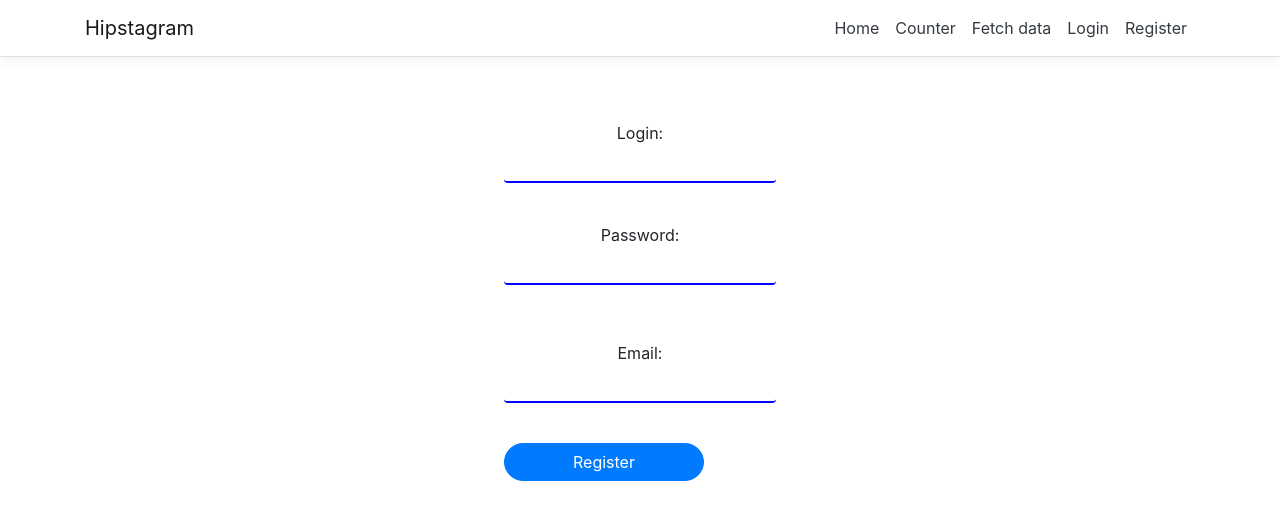
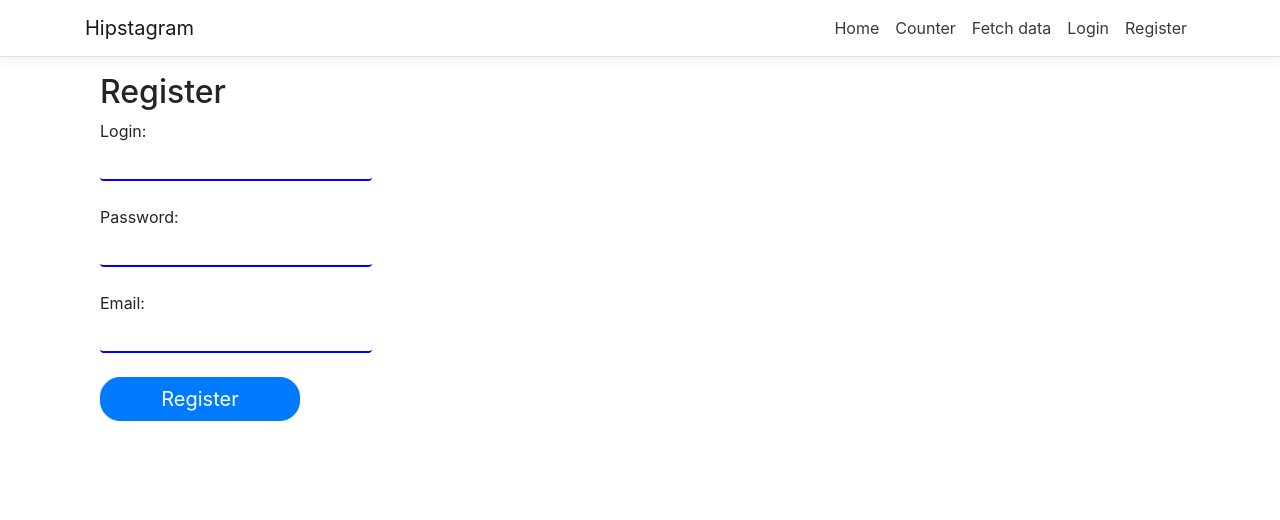
Before and after one commit to krilek/Hipstagram, a React (Create React App) app in the folder Hipstagram/ClientApp/: page /register in a window 1280 px wide. Shown: the top 520 px of the page. Built offline with nearby package versions, Linux system fonts and the light colour scheme.

Commit message:
layouts fix last version

```diff
--- a/Hipstagram/ClientApp/src/App.css
+++ b/Hipstagram/ClientApp/src/App.css
@@ -2,7 +2,6 @@ input {
     border: none !important;
     border-radius: 4px;
     border-bottom: 2px solid blue !important;
-    transition: 0.3s;
 }
 input:focus{
     box-shadow: none !important;
@@ -10,7 +9,7 @@ input:focus{
     border-bottom: 2px solid green !important;
 }
 
-button{
+button.register{
     font-size: 20px;
     width: 200px;
     border-radius: 20px !important;
@@ -20,10 +19,7 @@ button{
 button:hover{
     background-color: green !important;
 }
-p.alert-heading{
-    width: 150px;
-    height: 10px;
-}
+
 .help-block{
     color:red;
 }
--- a/Hipstagram/ClientApp/src/components/RegisterPage.js
+++ b/Hipstagram/ClientApp/src/components/RegisterPage.js
@@ -96,32 +96,24 @@ class RegisterPage extends Component {
     render() {
     return (
 
-      <div className="container text-center d-flex justify-content-center py-5">
-        <div className="row">
 
+      <div className="col-md-6 col-md-offset-3">
+        <h2>Register</h2>
         <form onSubmit={this.handleSubmit} noValidate>
-            <div className="form-row">
-              <div className="form-group">
+          <div className='form-group'>
               <label htmlFor="user"> Login:
                   <input type="text"
                          id="user"
                          name="userName"
                          value={this.state.userName}
                          onChange={this.handleChange}
-                          className="form-control"
-                    />
+                         className="form-control"  />
                             {this.state.errors.userName &&
                             <div className="help-block">{this.messages.username_incorrect}</div>
                             }
               </label>
           </div>
-             </div>
 
-
-
-
-
-       <div className="form-row py-3">
            <div className="form-group">
               <label htmlFor="password"> Password:
                 <input type="password"
@@ -129,16 +121,13 @@ class RegisterPage extends Component {
                       name="password"
                       value={this.state.password}
                       onChange={this.handleChange}
-                      className="form-control"
-                />
+                      className="form-control" />
+
                       {this.state.errors.userName &&
                       <div className="help-block">{this.messages.password_incorrect}</div>
                       }
                   </label>
             </div>
-        </div>
-
-         <div className="form-row py-3">
                 <div className="form-group">
                   <label htmlFor="email">Email:
                       <input type="email"
@@ -146,37 +135,25 @@ class RegisterPage extends Component {
                           name="email"
                           value={this.state.email}
                           onChange={this.handleChange}
-                      className="form-control"
-                />
+                           className="form-control"/>
+
                           {this.state.errors.userName &&
                           <div className="help-block">{this.messages.email_incorrect}</div>
                           }
                     </label>
                 </div>
+                <div className="form-group">
+                      <button className="btn btn-primary register ">Register</button>
                 </div>
-
-
-          <div className="form-row">
-            <div className="form-group">
-              <button className="btn btn-primary ">Register</button>
-            </div>
-          </div>
-
-
                       {this.state.message &&
                       <div className="form-row">
                         <div className="alert alert-success" role="alert">
                         <p className="alert-heading text-center">{this.state.message}!</p>
                         </div>
                         <NavLink tag={Link} className="text-dark goToLogin" to="/login">Go To Login</NavLink>
-                </div>
-              }
-
+                      </div>}
         </form>
        </div>
-      </div>
-
-
     );
   }
 }
```
Also changed, not shown: Hipstagram/ClientApp/src/components/LoginPage.js (+4 -10 lines). Lines whose indentation alone changed are shown as unchanged.
